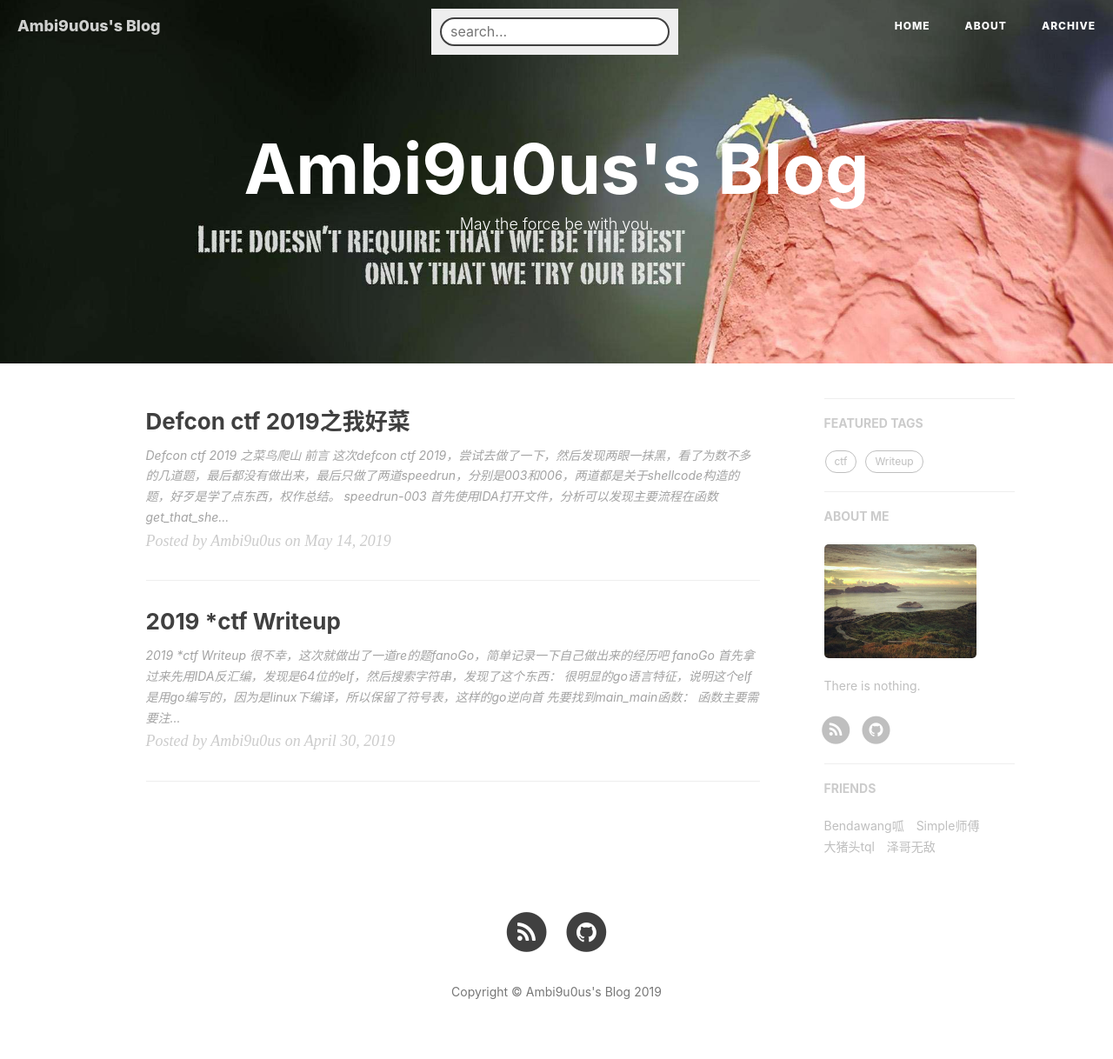
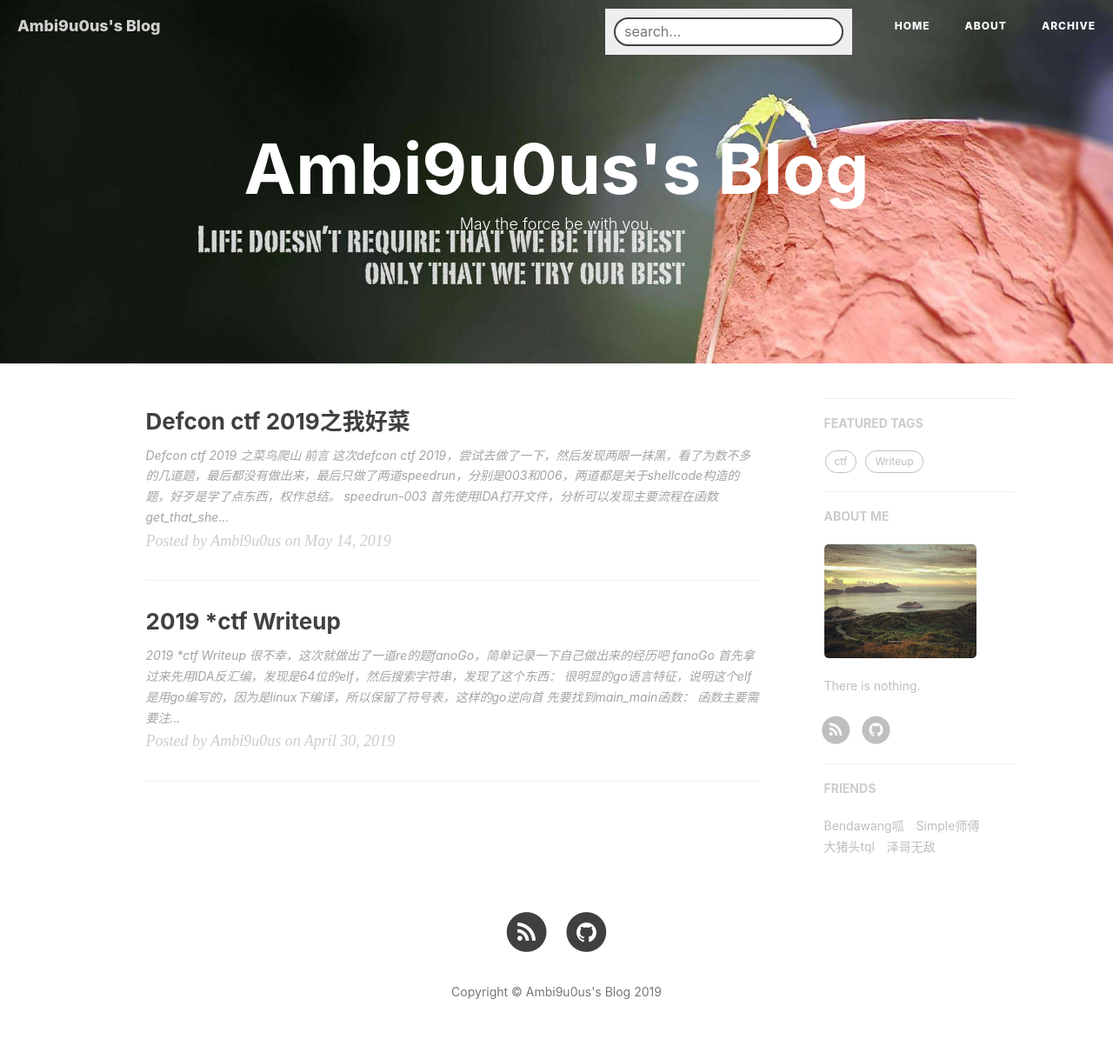
Before and after one commit to Ambi9u0us/Ambi9u0us, a Jekyll site: the page built from index.html, in a window 1280 px wide. Shown: the whole page at 87% size. Built offline with Jekyll 4.4.1, drawn with Linux system fonts in a browser that asks for light colours; nearby versions of some CDN libraries; the list of posts is cut into pages by our own code; comment, search, counter and statistics services are not loaded.

Commit message:
Update nav.html

```diff
--- a/_includes/nav.html
+++ b/_includes/nav.html
@@ -39,7 +39,7 @@
 </nav>
 
 <!-- HTML elements for search-->
-<div id="search-container" style="float:right;position: fixed;right:500px; top:10px; z-index:999999;background:#eeeeee;padding:10px 10px 0px 10px;">
+<div id="search-container" style="float:right;position: fixed;right:300px; top:10px; z-index:999999;background:#eeeeee;padding:10px 10px 0px 10px;">
   <input type="text" id="search-input" placeholder="search..." style="border:2px solid;border-radius:25px;padding-left:10px !important;" >
   <ul id="results-container" style="max-width:300px;"></ul>
 </div>
```
